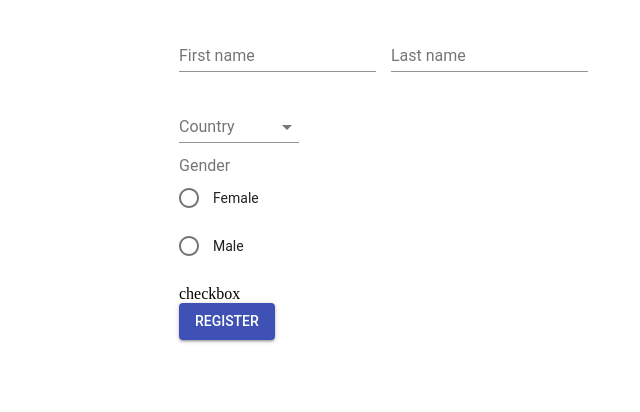
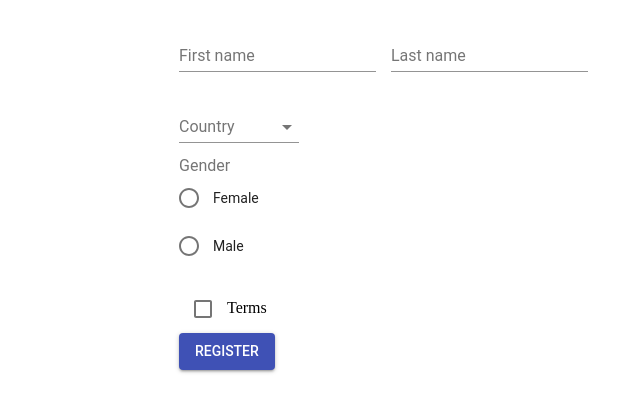
Before and after one commit to tomaszpach/fpwd, a React (Create React App) app: page / in a window 1280 px wide. Shown: the top 412 px of the page, without its empty margins (61-701 px from the left). Built offline with nearby package versions, Linux system fonts and the light colour scheme.

Commit message:
checkbox component

```diff
--- a/src/App.js
+++ b/src/App.js
@@ -7,7 +7,7 @@ import Button from '@material-ui/core/Button';
 import Names from './components/Names';
 import Country from './components/Country';
 import Gender from "./components/Gender";
-import Checkbox from "./components/Checkbox";
+import CheckboxTerm from "./components/CheckboxTerm";
 
 class App extends Component {
 
@@ -15,7 +15,8 @@ class App extends Component {
         firstName: '',
         lastName: '',
         country: '',
-        gender: ''
+        gender: '',
+        checkedTerms: false
     };
 
     handleChange(type, e) {
@@ -37,6 +38,13 @@ class App extends Component {
             case 'gender':
                 this.setState({gender: value});
                 break;
+
+            case 'checkedTerms':
+                this.setState({checkedTerms: !this.state.checkedTerms});
+                break;
+
+            default:
+                break;
         }
     }
 
@@ -46,14 +54,14 @@ class App extends Component {
     }
 
     render() {
-        const {firstName, lastName, country, gender} = this.state;
+        const {firstName, lastName, country, gender, checkedTerms} = this.state;
 
         return (
             <form onSubmit={(e) => this.handleSubmit(e)}>
                 <Names firstName={firstName} lastName={lastName} onChange={(type, e) => this.handleChange(type, e)}/>
                 <Country country={country} onChange={(type, e) => this.handleChange(type, e)}/>
                 <Gender gender={gender} onChange={(type, e) => this.handleChange(type, e)}/>
-                <Checkbox />
+                <CheckboxTerm checked={checkedTerms} onChange={(type, e) => this.handleChange(type, e)} />
 
                 <Button type="submit" variant="contained" color="primary">
                     Register
--- a/src/components/Checkbox.js
+++ /dev/null
@@ -1,11 +0,0 @@
-import React from 'react';
-
-const Checkbox = () => {
-    return (
-        <div>
-            checkbox
-        </div>
-    )
-};
-
-export default Checkbox;
--- /dev/null
+++ b/src/components/CheckboxTerm.js
@@ -0,0 +1,18 @@
+import React from 'react';
+import Checkbox from '@material-ui/core/Checkbox';
+
+const CheckboxTerm = ({checkedTerms, onChange}) => {
+    return (
+        <div>
+            <Checkbox
+                checked={checkedTerms}
+                onChange={(e) => onChange('checkedTerms', e)}
+                value="checkedTerms"
+                color="primary"
+            />
+            Terms
+        </div>
+    )
+};
+
+export default CheckboxTerm;
```
